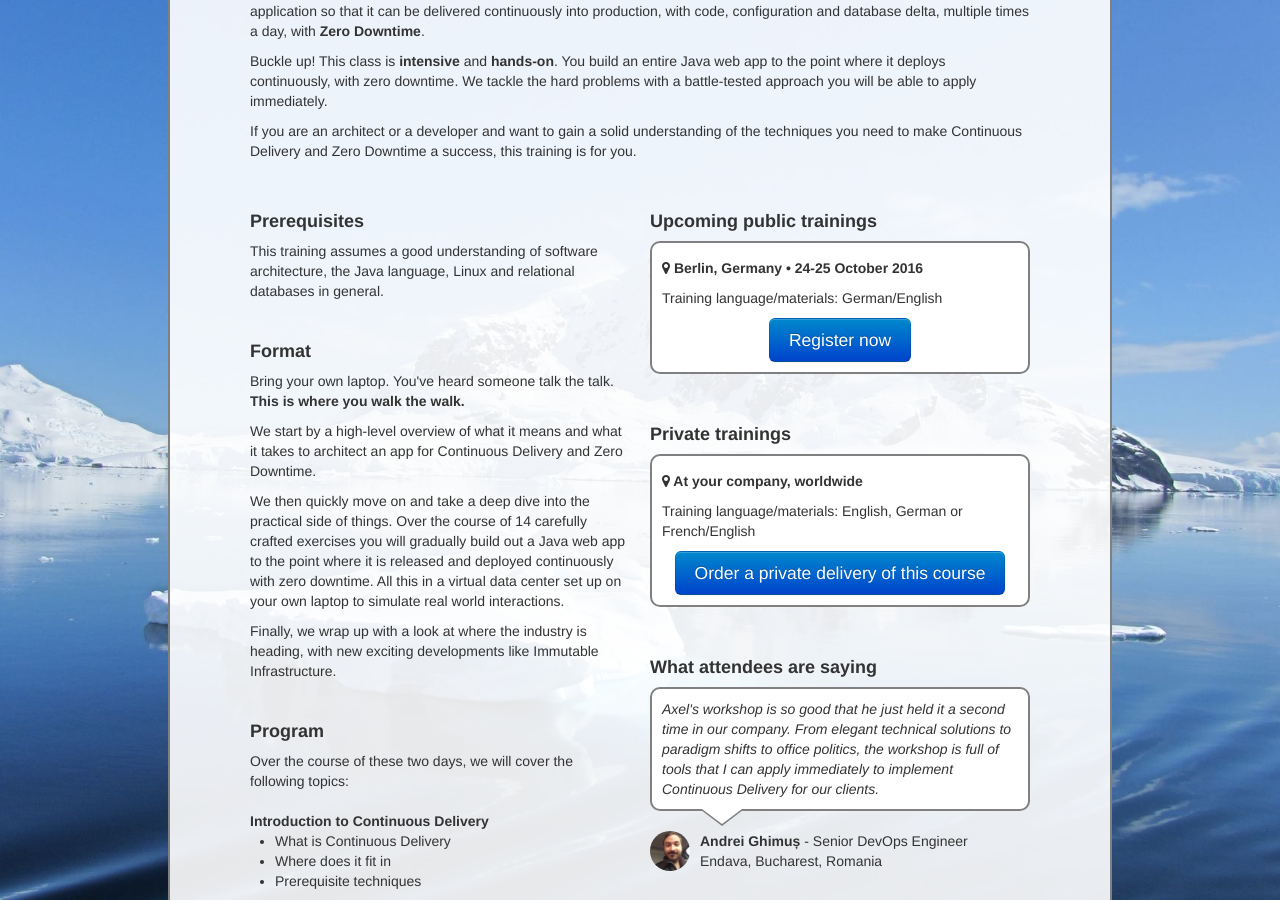
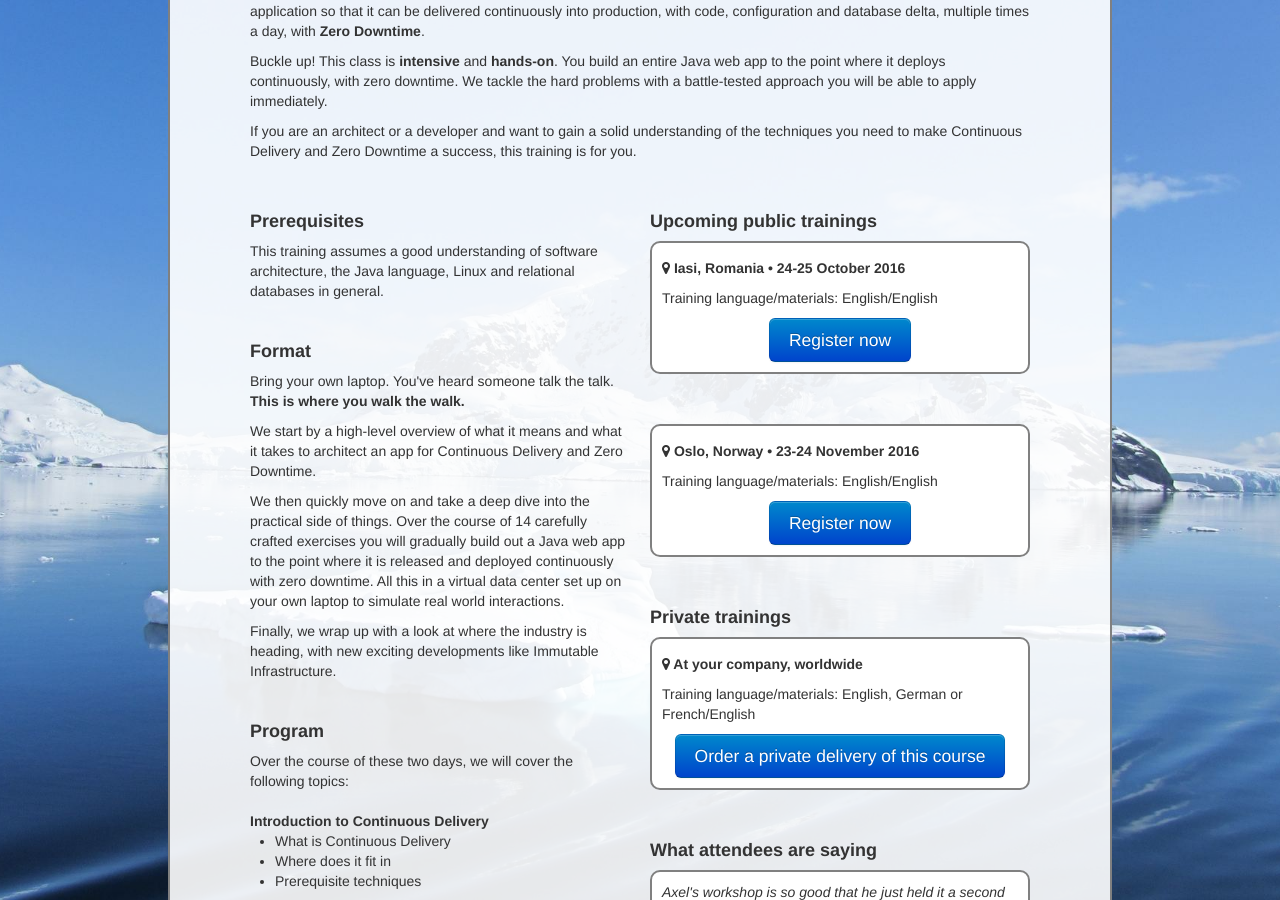
Before and after one commit to axelfontaine/axelfontaine.com, a Jekyll site: the page built from training/continuousdelivery.html, in a window 1280 px wide and 900 px high, scrolled down 409 px. Built offline with Jekyll 4.4.1, drawn with Linux system fonts in a browser that asks for light colours.

```diff
--- a/_layouts/blog.html
+++ b/_layouts/blog.html
@@ -87,7 +87,8 @@ category: Blog
                 <p><strong>Upcoming dates</strong></p>
 
                 <p>
-                    <i class="fa fa-map-marker"></i> Berlin, Germany (Oct 24-25, 2016)
+                    <i class="fa fa-map-marker"></i> Iasi, Romania (Oct 20-21, 2016)<br>
+                    <i class="fa fa-map-marker"></i> Oslo, Norway (Nov 23-24, 2016)
                 </p>
 
                 <div class="call-to-action">
--- a/training/continuousdelivery.html
+++ b/training/continuousdelivery.html
@@ -135,12 +135,22 @@ category: Training
         <div class="span5">
             <p class="training-section-head">Upcoming public trainings</p>
             <div class="training-upcoming">
-                <p class="training-city"><i class="fa fa-map-marker"></i> Berlin, Germany &bull; 24-25 October 2016</p>
+                <p class="training-city"><i class="fa fa-map-marker"></i> Iasi, Romania &bull; 24-25 October 2016</p>
 
-                <p>Training language/materials: German/English</p>
+                <p>Training language/materials: English/English</p>
 
                 <div class="call-to-action">
-                    <a href="http://gedoplan-it-training.de/java-spezialtraining/architecting-for-continuous-delivery-and-zero-downtime/"
+                    <a href="" data-contact="Training Request: Architecting for Continuous Delivery and Zero Downtime"
+                       class="btn btn-large btn-primary">Register now</a>
+                </div>
+            </div>
+            <div class="training-upcoming">
+                <p class="training-city"><i class="fa fa-map-marker"></i> Oslo, Norway &bull; 23-24 November 2016</p>
+
+                <p>Training language/materials: English/English</p>
+
+                <div class="call-to-action">
+                    <a href="http://programutvikling.no/course/architecting-for-continuous-delivery-and-zero-downtime/"
                        class="btn btn-large btn-primary">Register now</a>
                 </div>
             </div>
```
Also changed, not shown: assets/index.js (+10 -0 lines).
